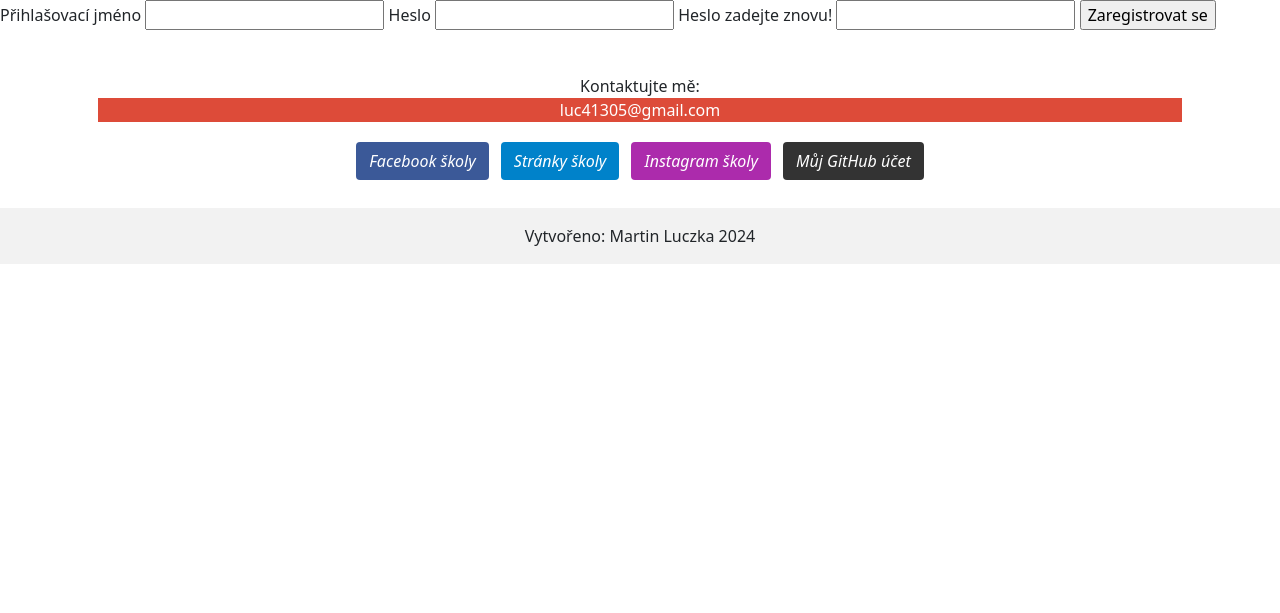
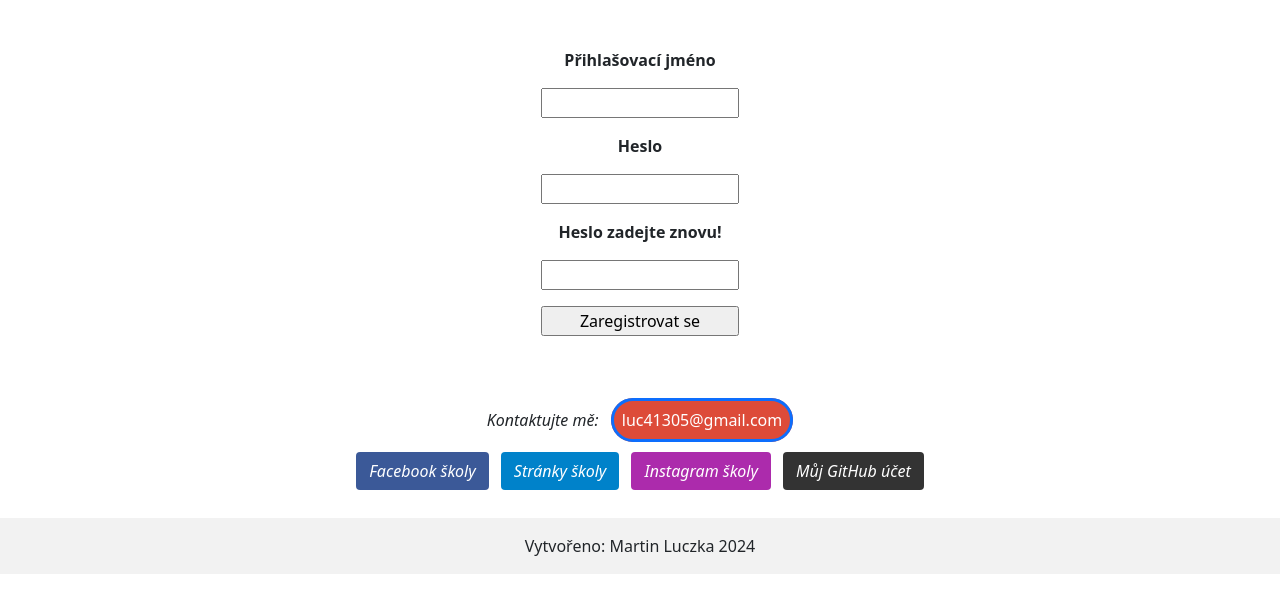
Before and after one commit to MartinLuczka/Movie_App, a Flask app: page /registrace in a window 1280 px wide. Shown: the part 92-705 px from the top of the page. Run offline with Flask 3, Linux system fonts and the light colour scheme.

Commit message:
Úprava elementu footer + stránka přihlášení a registrace - Bootstrap

```diff
--- a/templates/SignUp.html
+++ b/templates/SignUp.html
@@ -7,22 +7,43 @@
 
 {# Vytvoření formuláře, post - posíláme zadaná data na URL adresu #}
 <form action="" method="post">
+    <div class="form-group mt-5 mb-3 text-center">
+        <label for="username"><strong>Přihlašovací jméno</strong></label>
+    </div>
+    <div class="row form-group ms-5 me-5">
+        <div class="col-md-5"></div>
+        <input class="col-md-2" type="text" name="username" id="username" required>
+        <div class="col-md-5"></div>
+    </div>
 
-        <label for="username">Přihlašovací jméno</label>
-        <input type="text" name="username" id="username" required>
+        <div class="form-group mt-3 mb-3 text-center">
+            <label for="password"><strong>Heslo</strong></label>
+        </div>
+        <div class="row form-group ms-5 me-5">
+            <div class="col-md-5"></div>
+            <input class="col-md-2" type="password" name="password" id="password" required> {# required - uživatel nemůže formulář poslat prázdný#}
+            <div class="col-md-5"></div>
+        {# Password - typ inputy, heslo je schované za "hvězdičkama", automaticky ukázání#}
+        </div>
 
-        <label for="password">Heslo</label>
-        <input type="password" name="password" id="password" required> {# required - uživatel nemůže formulář poslat prázdný#}
-        {# Password - typ inputy, heslo je schované za "hvězdičkama", automaticky ukázání#}
+        <div class="form-group mt-3 mb-3 text-center">
+            <label for="password_confirm"><strong>Heslo zadejte znovu!</strong></label>
+        </div>
+        <div class="row form-group ms-5 me-5">
+            <div class="col-md-5"></div>
+            <input class="col-md-2" type="password" name="password_confirm" id="password_confirm" required>
+            <div class="col-md-5"></div>
+        </div>
 
-        <label for="password_confirm">Heslo zadejte znovu!</label>
-        <input type="password" name="password_confirm" id="password_confirm" required>
-
-        <input type="submit" value="Zaregistrovat se"> {# Submit - pošli formulář, value - text na tlačítku #}
+        <div class="row form-group mt-3 mb-5 ms-5 me-5 text-center">
+            <div class="col-md-5"></div>
+            <input class="col-md-2" type="submit" value="Zaregistrovat se"> {# Submit - pošli formulář, value - text na tlačítku #}
+            <div class="col-md-5"></div>
+        </div>
 
     </form>
 
-<p>{{ infoMessage }}</p>
+<p class="text-center text-uppercase"><strong>{{ infoMessage }}</strong></p>
 {# Zobrazení hlášky podle výsledku registrace #}
 
 </main>
--- a/templates/reusable/footer.html
+++ b/templates/reusable/footer.html
@@ -9,8 +9,9 @@
       <!-- Google -->
       <div
         data-mdb-ripple-init
-        class="text-black btn-floating m-1"
-      >Kontaktujte mě: <p class="text-white" style="background-color: #dd4b39;" >luc41305@gmail.com</p></div>
+        class="text-black btn-floating mb-3"
+      > <em>Kontaktujte mě:</em> <span class="text-white p-2 border border-3 border-primary rounded-pill ms-2" style="background-color: #dd4b39;" >luc41305@gmail.com</span></div>
+      {# Bootstrapu můžeme upravovat API elementy - kouknout se na to ještě (zvětšit border, corner atd.#}
 
       <!-- Facebook -->
       <a
```
Also changed, not shown: templates/Login.html (+15 -9 lines).
